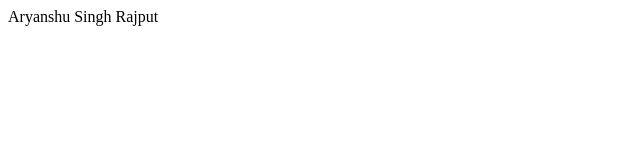
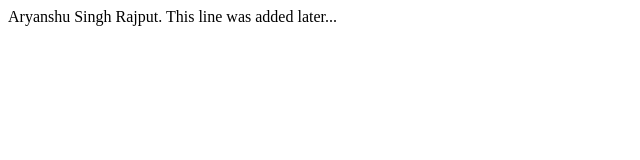
Before and after one commit to aryanshu1911/DevSecOps_Exp2, a plain HTML site: page index.html in a window 1280 px wide. Shown: the whole page, without its empty margins (0-640 px from the left). Drawn offline with Linux system fonts and the light colour scheme.

Commit message:
Update index.html

```diff
--- a/index.html
+++ b/index.html
@@ -1,10 +1,11 @@
 <!DOCTYPE html>
 <html lang="en">
-<head>
+  <head>
     <meta charset="UTF-8">
     <meta name="viewport" content="width=device-width, initial-scale=1.0">
-</head>
-<body>
-    Aryanshu Singh Rajput
-</body>
+  </head>
+  <body>
+    Aryanshu Singh Rajput.
+    This line was added later...
+  </body>
 </html>
```
